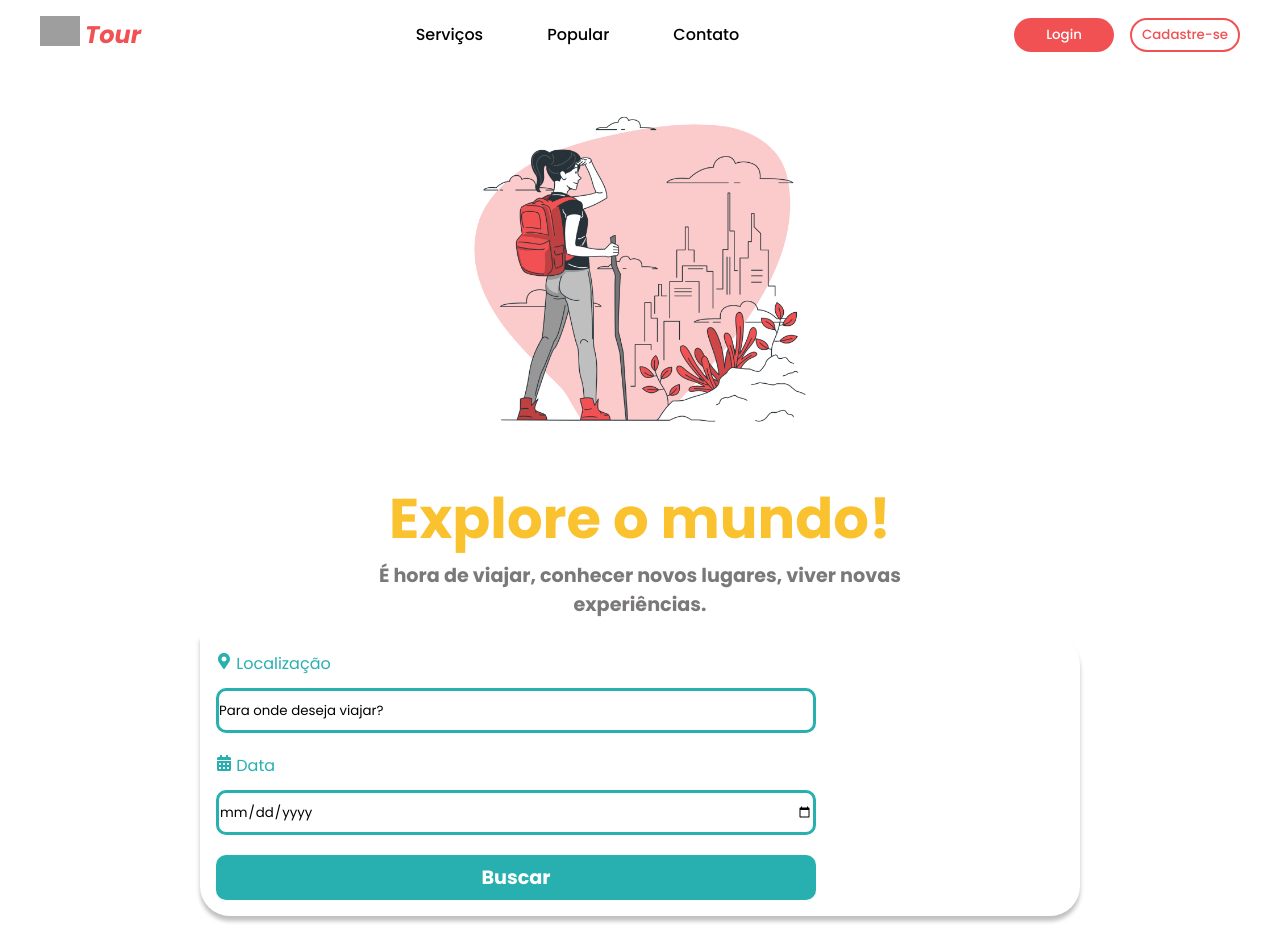
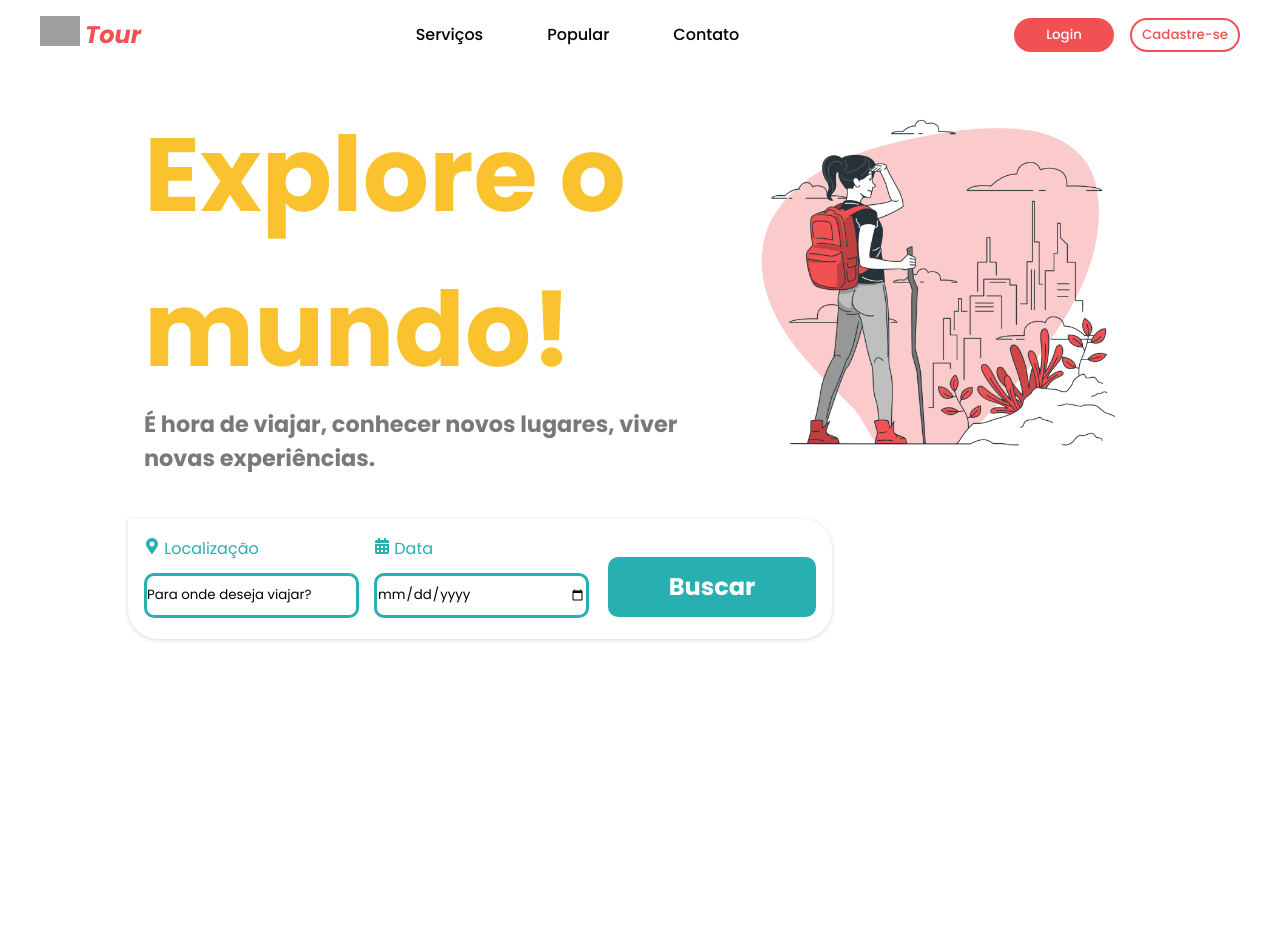
Before and after one commit to kamilenna/projetoViagens, a React (Vite) app: page / in a window 1280 px wide. After the commit the page ends 800 px from the top, so only its background shows below. Built offline with nearby package versions, Linux system fonts and the light colour scheme; grey boxes are pictures that could not be loaded.

Commit message:
Componente Banner finalizado

```diff
--- a/src/Componentes/Banner.jsx
+++ b/src/Componentes/Banner.jsx
@@ -1,12 +1,13 @@
 import React from "react";
-import "../styles/Styles.css"
+import "../styles/Banner.css"
 import { FaMapMarkerAlt, FaCalendarAlt } from "react-icons/fa";
 import Journey from "../assets/Journey.png"
 
 export default function Banner() {
     return (
         <div>
-            <section>
+            <section className="banner-inicial">
+                <div className="apresentacao">
                     <div className="img-inicial">
                         <img src={Journey} alt="" />
                     </div>
@@ -14,14 +15,19 @@ export default function Banner() {
                         <h1>Explore o mundo!</h1>
                         <p>É hora de viajar, conhecer novos lugares, viver novas experiências.</p>
                     </div>
+                </div>
                 <section className="formulario">
                     <form>
                         <div className="perguntas">
+                            <div className="pgt-local">
                                 <label for="ilocal"><FaMapMarkerAlt /> Localização</label>
                                 <input type="text" id="ilocal" placeholder="Para onde deseja viajar?" />
+                            </div>
 
+                            <div className="pgt-data">
                                 <label for="idata"><FaCalendarAlt /> Data</label>
                                 <input type="date" id="idata" />
+                            </div>
                         </div>
                         <button>Buscar</button>
                     </form>
--- /dev/null
+++ b/src/styles/Banner.css
@@ -0,0 +1,198 @@
+.banner-inicial {
+    margin-bottom: 3rem;
+}
+.apresentacao {
+    display: flex;
+    flex-direction: column;
+    align-items: center;
+}
+
+.img-inicial {
+    max-width: 500px;
+    display: block;
+    margin: 0 auto;
+}
+
+.img-inicial img {
+    width: 100%;
+}
+
+.mensagem {
+    padding: 0 1rem;
+    text-align: center;
+    max-width: 600px;
+    display: block;
+    margin: 0 auto;
+}
+
+.mensagem h1 {
+    font-size: 3.5rem;
+    color: #F9C22E;
+}
+
+.mensagem p {
+    font-size: 1.2rem;
+    font-weight: 700;
+    color: #7a7878;
+}
+
+.formulario {
+    display: flex;
+    flex-direction: column;
+    align-items: center;
+    padding: 1rem 0;
+}
+
+form {
+    padding: 2rem 1rem 1rem;
+    width: 90%;
+    max-width: 880px;
+    display: flex;
+    flex-direction: column;
+    color: #28AFB0;
+    box-shadow: rgba(0, 0, 0, 0.16) 0px 1px 4px;
+    border-radius: 0px 30px 30px 30px;
+}
+
+.perguntas {
+    max-width: 600px;
+    display: flex;
+    flex-direction: column;
+}
+
+.perguntas label {
+    margin-bottom: 12px;
+}
+
+.perguntas input {
+    border: 3px solid #28AFB0;
+    max-width: 600px;
+    height: 45px;
+    margin-bottom: 20px;
+    border-radius: 10px;
+}
+
+.pgt-local, .pgt-data {
+    display: flex;
+    flex-direction: column;
+}
+
+.perguntas input::placeholder {
+    color: #000;
+}
+
+form button {
+    max-width: 600px;
+    height: 45px;
+    background-color: #28AFB0;
+    color: #ffffff;
+    border: none;
+    border-radius: 10px;
+    font-size: 1.2rem;
+    font-weight: 700;
+}
+
+@media (min-width:700px) {
+    .banner-inicial {
+        width: 80vw;
+        margin: 0 auto;
+    }
+    .apresentacao {
+        display: flex;
+        flex-direction: row-reverse;
+        align-items: center;
+    }
+
+    form {
+        height: 120px;
+        width: 80vw;
+    }
+    form,  .perguntas {
+        flex-direction: row;
+        align-items: center;
+        justify-content: space-between;
+    }
+
+    .perguntas {
+        justify-content: space-between;
+    }
+
+    .pgt-local, .pgt-data {
+        width: 215px;
+        margin-right: 15px;
+    }
+
+    form button {
+        width: 150px;
+        height: 60px;
+        font-size: 1.5rem;
+    }
+}
+
+@media (min-width:1024px) {
+    .img-inicial {
+        max-width: 700px;
+    }
+
+    .mensagem {
+        text-align: left;
+    }
+
+    .mensagem h1 {
+        font-size: 4.5rem;
+    }
+
+    .mensagem p {
+        font-size: 1.4rem;
+    }
+
+    .formulario {
+        float: left;
+    }
+
+    form {
+        width: 62vw;
+    }
+}
+
+@media (min-width:1280px) {
+    .mensagem h1 {
+        font-size: 6.5rem;
+    }
+
+    form {
+        width: 55vw;
+    }
+
+    form button {
+        width: 208px;
+        height: 60px;
+        font-size: 1.5rem;
+    }
+
+
+}
+
+@media (min-width:1440px) {
+    .formulario {
+        margin-top: -60px;
+    }
+    .pgt-local, .pgt-data {
+        width: 255px;
+    }
+}
+
+@media (min-width: 1586px) {
+    .apresentacao {
+        width: 55vw;
+        margin: 0 auto;
+    }
+
+    .formulario {
+        float: unset;
+    }
+
+    .pgt-local, .pgt-data {
+        width: 305px;
+    }
+}
--- a/src/styles/Styles.css
+++ /dev/null
@@ -1,84 +0,0 @@
-.img-inicial {
-    max-width: 400px;
-    display: block;
-    margin: 0 auto;
-}
-
-.img-inicial img {
-    width: 100%;
-}
-
-.mensagem {
-    padding: 0 1rem;
-    text-align: center;
-    max-width: 600px;
-    display: block;
-    margin: 0 auto;
-}
-
-.mensagem h1 {
-    font-size: 3.5rem;
-    color: #F9C22E;
-}
-
-.mensagem p {
-    font-size: 1.2rem;
-    font-weight: 700;
-    color: #7a7878;
-}
-
-.formulario {
-    display: flex;
-    flex-direction: column;
-    align-items: center;
-    padding: 1rem 0;
-}
-
-form {
-    padding: 1rem;
-    width: 90vw;
-    max-width: 880px;
-    display: flex;
-    flex-direction: column;
-    /*justify-content: center;*/
-    color: #28AFB0;
-    box-shadow: 0px 5px 4px 0px #00000040;
-    border-radius: 0px 30px 30px 30px;
-}
-
-.perguntas {
-    max-width: 600px;
-    display: flex;
-    flex-direction: column;
-}
-
-.perguntas label {
-    margin-bottom: 12px;
-}
-
-.perguntas input {
-    border: 3px solid #28AFB0;
-    max-width: 600px;
-    height: 45px;
-    margin-bottom: 20px;
-    border-radius: 10px;
-}
-
-.perguntas input::placeholder {
-    color: #000;
-}
-
-form button {
-    max-width: 600px;
-    height: 45px;
-    background-color: #28AFB0;
-    color: #ffffff;
-    border: none;
-    border-radius: 10px;
-    font-size: 1.2rem;
-    font-weight: 700;
-}
-
-@media (min-width:700px) {
-
-}
```
Lines whose indentation alone changed are shown as unchanged.
